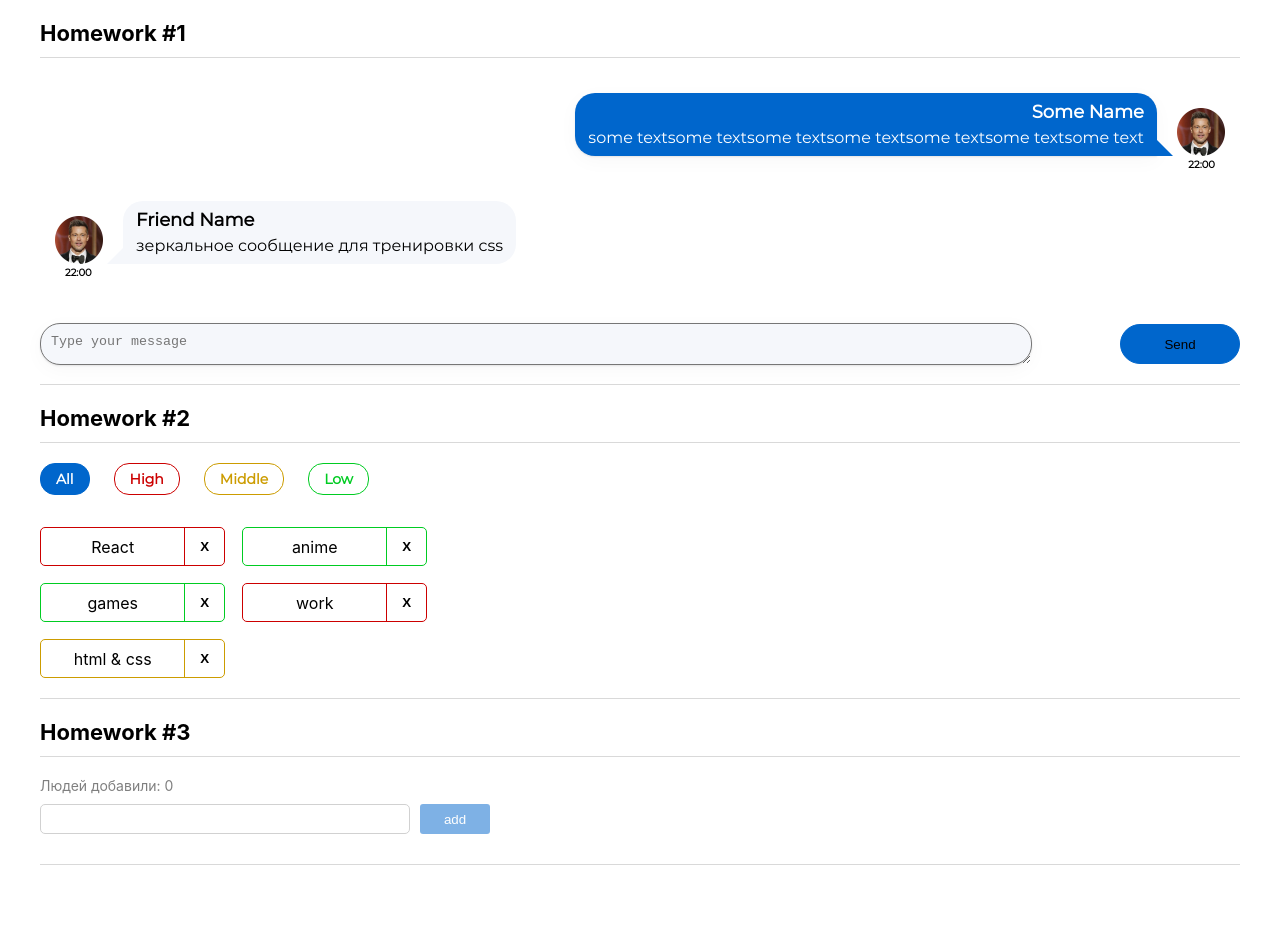
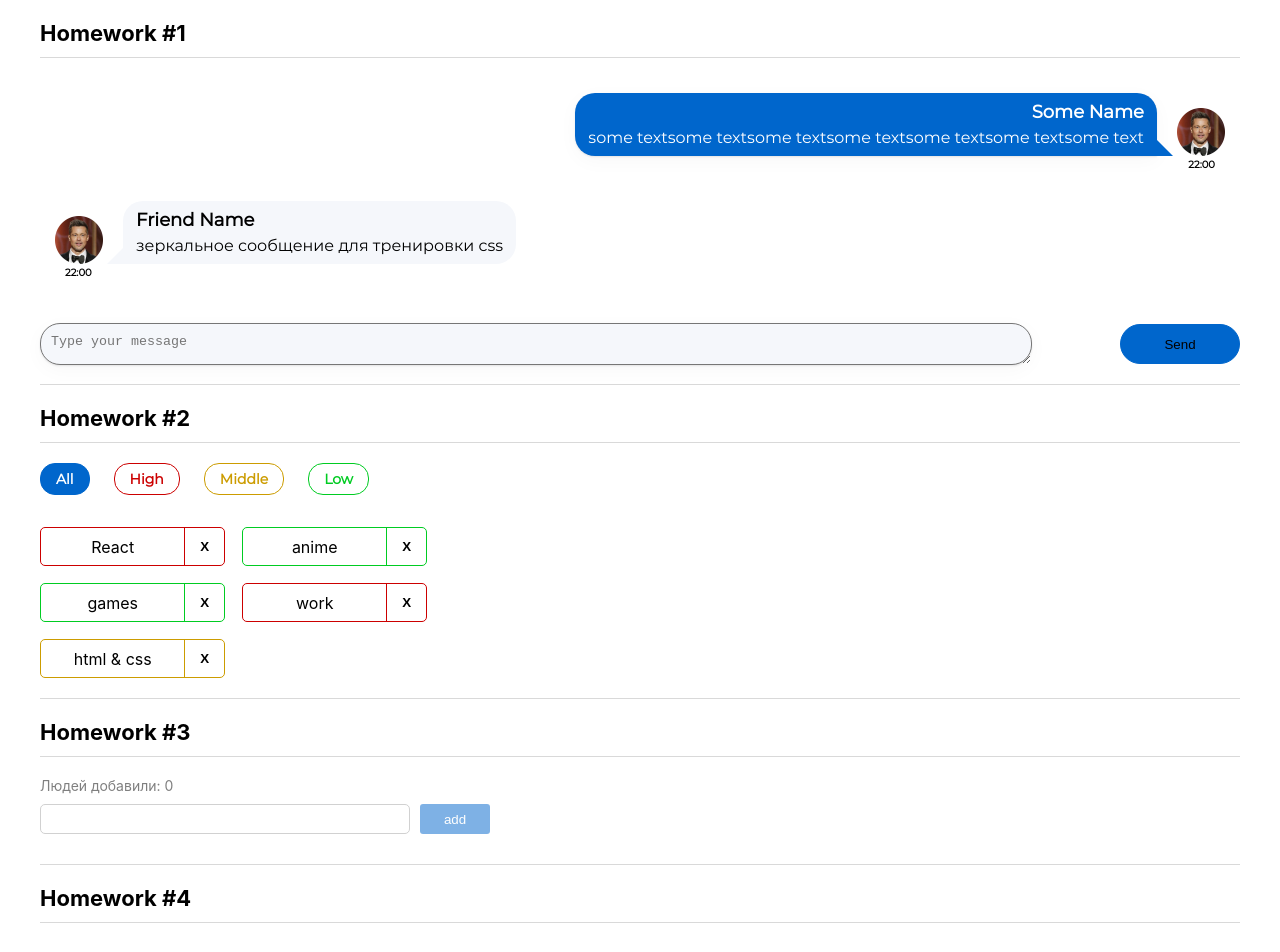
Before and after one commit to ann-halas/homeworks, a React (Create React App) app: page / in a window 1280 px wide. Shown: the top 952 px of the page. Before the commit the page ends 865 px from the top, so only its background shows below. Built offline with nearby package versions, Linux system fonts and the light colour scheme.

Commit message:
Commit  hw04

```diff
--- a/src/s1-main/App.tsx
+++ b/src/s1-main/App.tsx
@@ -13,7 +13,7 @@ function App() {
             {/*/!*раскомментировать по ходу выполнения*!/*/}
             <HW2/>
             <HW3/>
-            {/*<HW4/>*/}
+            <HW4/>
 
             {/*при выполнении дз 5 и более - закомментировать здесь дз 1-4, так как они есть внутри дз 5*/}
             {/*<HW5/>*/}
```
